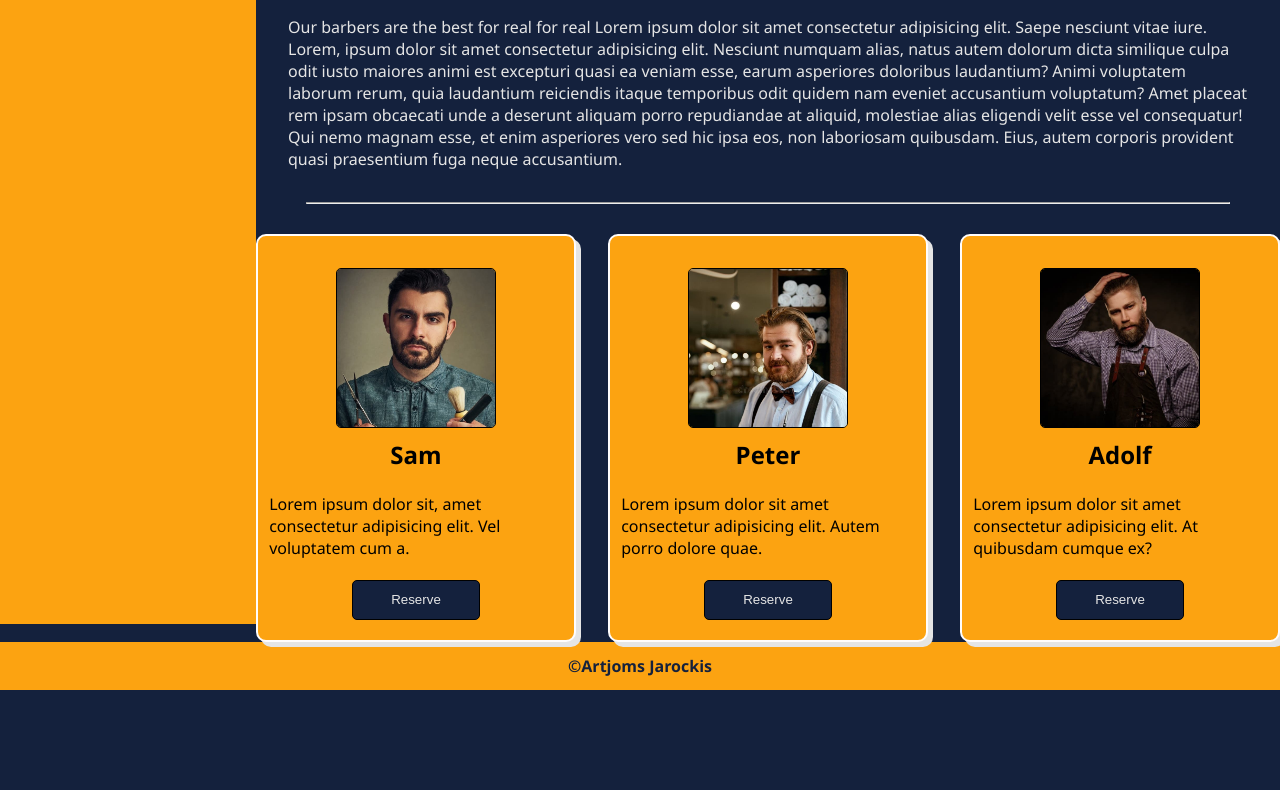
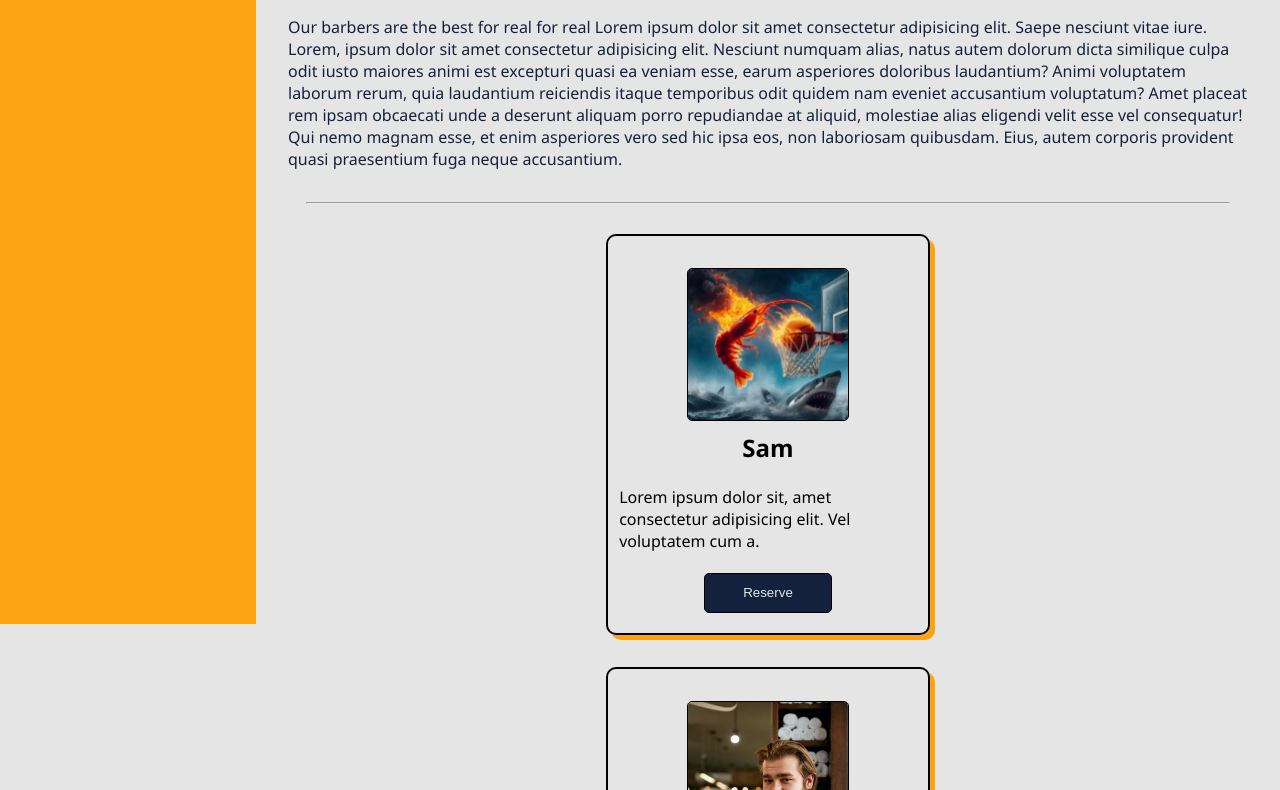
Before and after one commit to 23DP3AJaro/Barber, a plain HTML site: page index.html in a window 1280 px wide. Shown: the part 608-1398 px from the top of the page. Before the commit the page ends 1298 px from the top, so only its background shows below. Drawn offline with Linux system fonts and the light colour scheme.

Commit message:
important changes

```diff
--- a/LightTheme.css
+++ b/LightTheme.css
@@ -187,3 +187,10 @@ footer {
     align-items: center;
     height: 3rem;
 }
+
+@media screen and (max-width: 1300px) {
+    #cards {
+        flex-direction: column;
+        align-items: center;
+    }
+}
--- a/index.html
+++ b/index.html
@@ -4,7 +4,7 @@
     <meta charset="UTF-8">
     <meta name="viewport" content="width=device-width, initial-scale=1.0">
     <title>Barber</title>
-    <link rel="stylesheet" href="DarkTheme.css" id="Theme-link">
+    <link rel="stylesheet" href="LightTheme.css" id="Theme-link">
 </head>
 <body>
     <header>
@@ -35,7 +35,7 @@
             <hr>
             <div id="cards">
                 <div class="card">
-                    <img src="img/bardber1.png">
+                    <img src="img/shrimp.jpg">
                     <h2>Sam</h2>
                     <p>Lorem ipsum dolor sit, amet consectetur adipisicing elit. Vel voluptatem cum a.</p>
                     <button>Reserve</button>
```
Also changed, not shown: img/shrimp.jpg (added).
